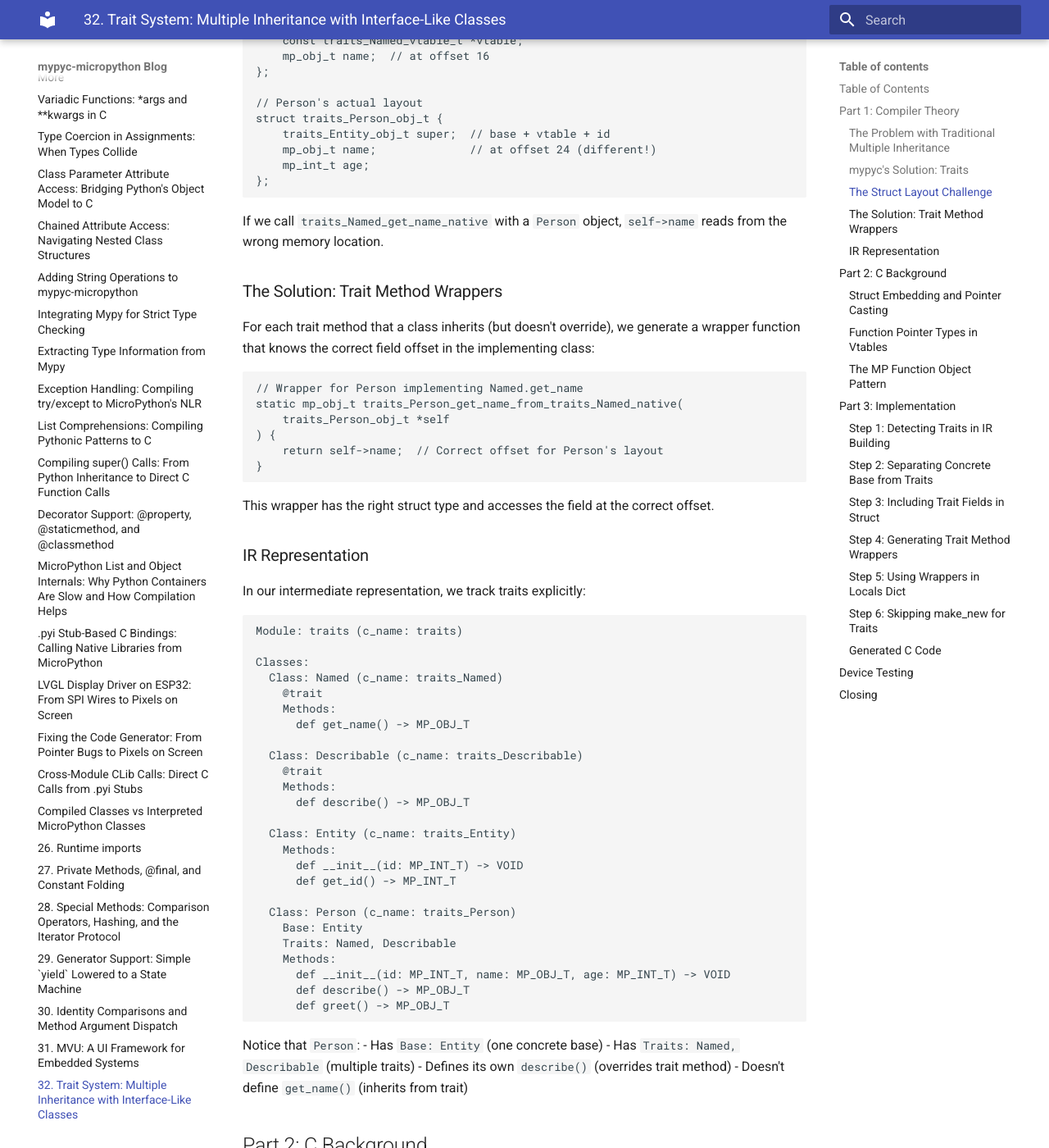
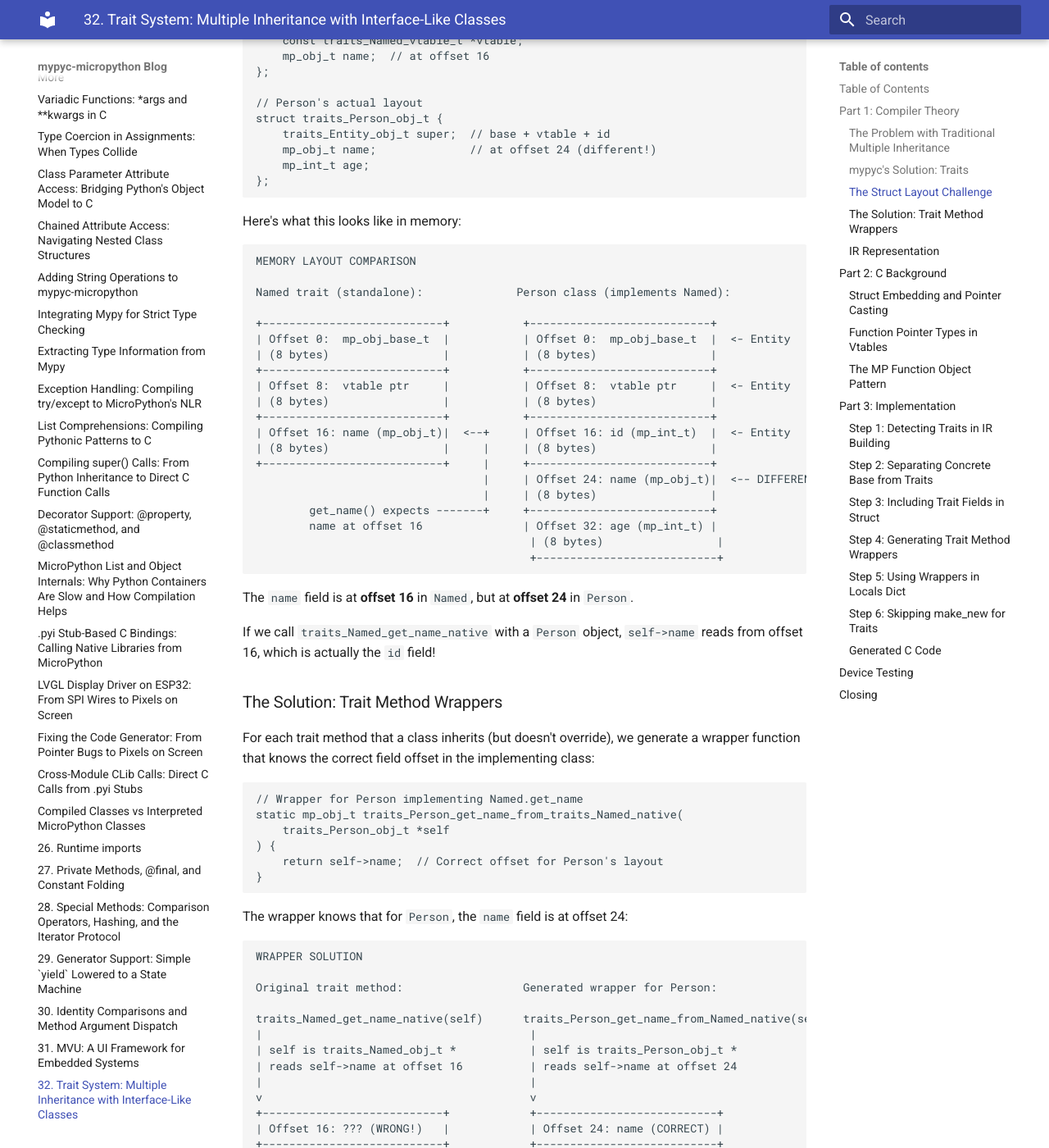
Before and after one commit to anhlt/mypyc-micropython, an MkDocs documentation site: the page built from blogs/32-trait-system.md, in a window 1280 px wide and 1400 px high, scrolled down 2565 px. Shown: the whole window at 82% size. Built offline with MkDocs 1.6.1 and Material for MkDocs 9.7.7, drawn with Linux system fonts in a browser that asks for light colours; some of the changed text lies outside the part shown.

Commit message:
docs: add memory diagrams to trait system blog
Add ASCII diagrams showing:
- Memory layout comparison between Named trait and Person class
- Why field offsets differ (name at offset 16 vs 24)
- How the wrapper solves the offset problem
- Struct embedding for single inheritance
- Complete method call flow from Python to native

````diff
--- a/blogs/32-trait-system.md
+++ b/blogs/32-trait-system.md
@@ -111,7 +111,34 @@ struct traits_Person_obj_t {
 };
 ```
 
-If we call `traits_Named_get_name_native` with a `Person` object, `self->name` reads from the wrong memory location.
+Here's what this looks like in memory:
+
+```
+MEMORY LAYOUT COMPARISON
+
+Named trait (standalone):              Person class (implements Named):
+
++---------------------------+           +---------------------------+
+| Offset 0:  mp_obj_base_t  |           | Offset 0:  mp_obj_base_t  |  <- Entity
+| (8 bytes)                 |           | (8 bytes)                 |
++---------------------------+           +---------------------------+
+| Offset 8:  vtable ptr     |           | Offset 8:  vtable ptr     |  <- Entity
+| (8 bytes)                 |           | (8 bytes)                 |
++---------------------------+           +---------------------------+
+| Offset 16: name (mp_obj_t)|  <--+     | Offset 16: id (mp_int_t)  |  <- Entity
+| (8 bytes)                 |     |     | (8 bytes)                 |
++---------------------------+     |     +---------------------------+
+                                  |     | Offset 24: name (mp_obj_t)|  <-- DIFFERENT!
+                                  |     | (8 bytes)                 |
+        get_name() expects -------+     +---------------------------+
+        name at offset 16               | Offset 32: age (mp_int_t) |
+                                         | (8 bytes)                 |
+                                         +---------------------------+
+```
+
+The `name` field is at **offset 16** in `Named`, but at **offset 24** in `Person`.
+
+If we call `traits_Named_get_name_native` with a `Person` object, `self->name` reads from offset 16, which is actually the `id` field!
 
 ### The Solution: Trait Method Wrappers
 
@@ -124,6 +151,24 @@ static mp_obj_t traits_Person_get_name_from_traits_Named_native(
 ) {
     return self->name;  // Correct offset for Person's layout
 }
+```
+
+The wrapper knows that for `Person`, the `name` field is at offset 24:
+
+```
+WRAPPER SOLUTION
+
+Original trait method:                  Generated wrapper for Person:
+
+traits_Named_get_name_native(self)      traits_Person_get_name_from_Named_native(self)
+|                                        |
+| self is traits_Named_obj_t *           | self is traits_Person_obj_t *
+| reads self->name at offset 16          | reads self->name at offset 24
+|                                        |
+v                                        v
++---------------------------+            +---------------------------+
+| Offset 16: ??? (WRONG!)   |            | Offset 24: name (CORRECT) |
++---------------------------+            +---------------------------+
 ```
 
 This wrapper has the right struct type and accesses the field at the correct offset.
@@ -186,6 +231,37 @@ struct Person_obj_t {
 };
 ```
 
+Here's the memory layout showing struct embedding:
+
+```
+SINGLE INHERITANCE: STRUCT EMBEDDING
+
+Entity_obj_t:                           Person_obj_t:
+
++---------------------------+           +---------------------------+
+| mp_obj_base_t base        |           | Entity_obj_t super:       |
+| (8 bytes)                 |           |   +---------------------+ |
++---------------------------+           |   | mp_obj_base_t base  | |
+| Entity_vtable_t *vtable   |           |   | (8 bytes)           | |
+| (8 bytes)                 |           |   +---------------------+ |
++---------------------------+    ====   |   | vtable ptr          | |
+| mp_int_t id               |    SAME   |   | (8 bytes)           | |
+| (8 bytes)                 |    ====   |   +---------------------+ |
++---------------------------+           |   | mp_int_t id         | |
+                                        |   | (8 bytes)           | |
+                                        |   +---------------------+ |
+                                        +---------------------------+
+                                        | mp_obj_t name             |
+                                        | (8 bytes)                 |
+                                        +---------------------------+
+                                        | mp_int_t age              |
+                                        | (8 bytes)                 |
+                                        +---------------------------+
+
+A Person_obj_t* can be cast to Entity_obj_t* because the
+first 24 bytes have identical layout.
+```
+
 This means a `Person_obj_t *` can be safely cast to `Entity_obj_t *` because they share the same prefix layout. But traits don't work this way - a `Person_obj_t *` cannot be cast to `Named_obj_t *` because their layouts are incompatible.
 
 ### Function Pointer Types in Vtables
@@ -228,6 +304,43 @@ MP_DEFINE_CONST_FUN_OBJ_1(Person_get_name_obj, Person_get_name_mp);
 ```
 
 The `locals_dict` (Python's method table) references `Person_get_name_obj`, not the native function directly.
+
+Here's the complete picture of how a method call flows:
+
+```
+METHOD CALL FLOW: person.get_name()
+
+Python call: person.get_name()
+                |
+                v
++----------------------------------+
+| MicroPython Runtime              |
+| 1. Look up 'get_name' in type    |
+| 2. Find Person_get_name_obj      |
++----------------------------------+
+                |
+                v
++----------------------------------+
+| Person_get_name_mp(self_in)      |  <-- MP wrapper
+| {                                |
+|   Person_obj_t *self =           |
+|     MP_OBJ_TO_PTR(self_in);      |      Unbox: mp_obj_t -> typed ptr
+|   return Person_get_name_native( |
+|     self);                       |
+| }                                |
++----------------------------------+
+                |
+                v
++----------------------------------+
+| Person_get_name_native(self)     |  <-- Native function
+| {                                |
+|   return self->name;             |      Direct field access at offset 24
+| }                                |
++----------------------------------+
+                |
+                v
+           mp_obj_t (the name string)
+```
 
 ## Part 3: Implementation
 
````
